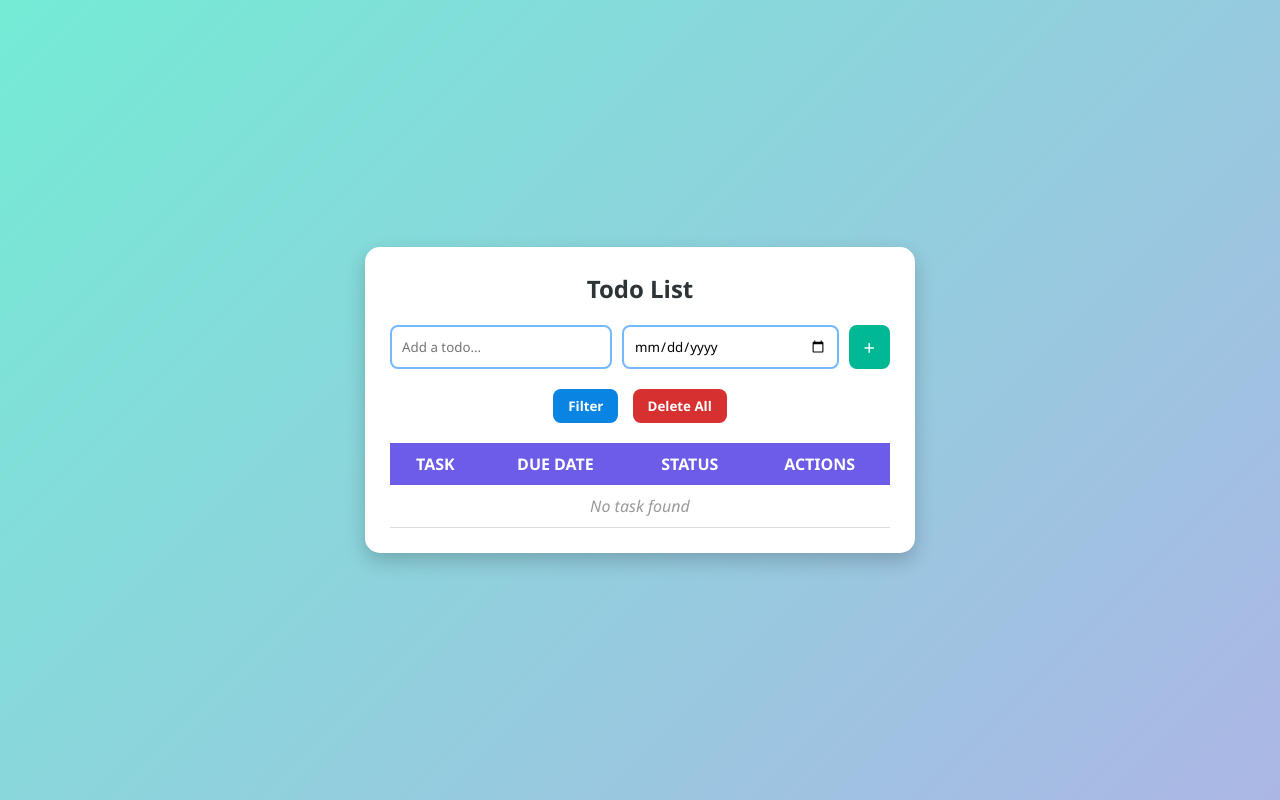
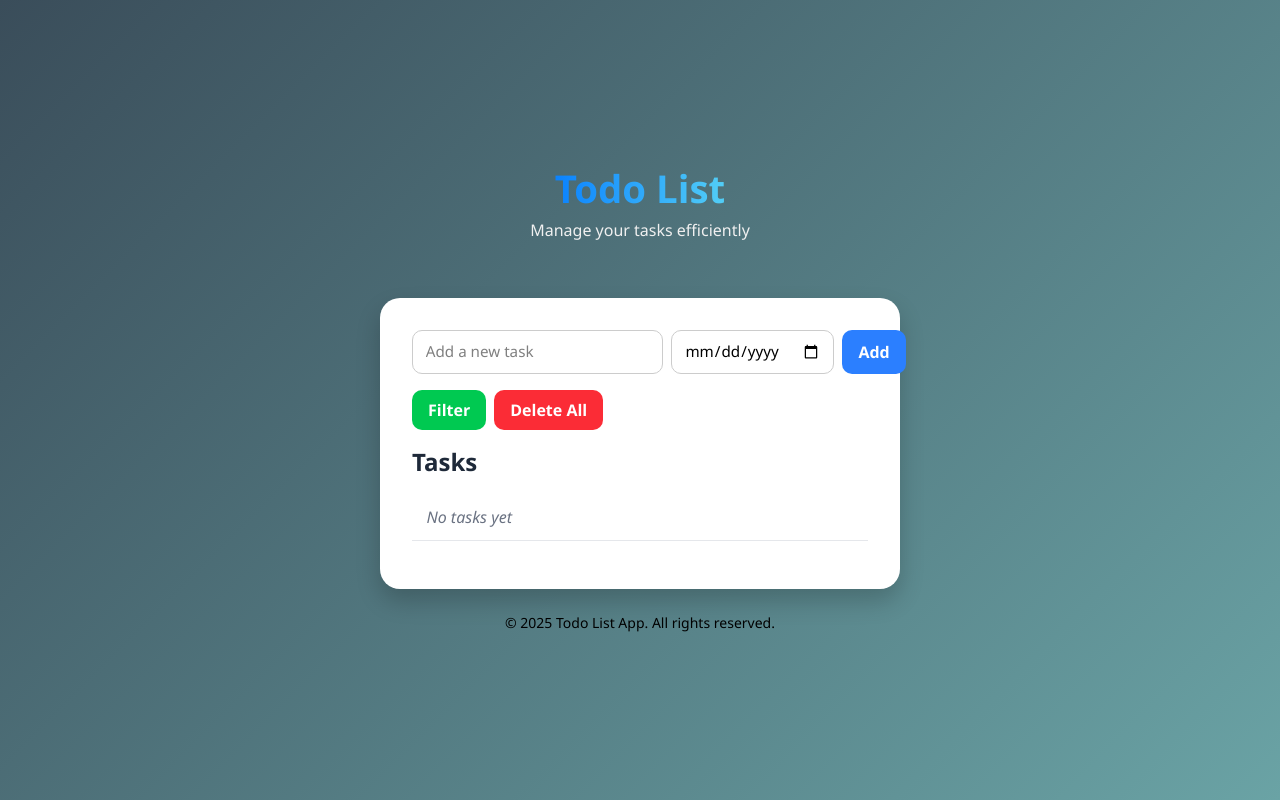
Before and after one commit to Revou-Coding-Camp/codingcamp-18-aug-25-resahm, a plain HTML site: page index.html in a window 1280 px wide. Drawn offline with nearby package versions, Linux system fonts and the light colour scheme; files that its build step writes are made by us from their sources.

Commit message:
Final Mini Project

```diff
--- a/css/style.css
+++ b/css/style.css
@@ -1,146 +1,90 @@
-* {
-  margin: 0;
-  padding: 0;
-  box-sizing: border-box;
-  font-family: "Segoe UI", Tahoma, sans-serif;
+/* Body style */
+body {
+    display: flex;
+    justify-content: center;
+    align-items: center;
+    min-height: 100vh;
+    margin: 0;
+    font-family: 'Segoe UI', Tahoma, Geneva, Verdana, sans-serif;
+    background: linear-gradient(135deg, #3a4d5a, #6aa3a5);
+    padding: 1rem;
 }
 
-body {
-  height: 100vh;
-  display: flex;
-  justify-content: center;
-  align-items: center;
-  background: linear-gradient(135deg, #74ebd5, #ACB6E5);
+/* Container utama */
+main {
+    background: #ffffff;
+    padding: 2rem;
+    border-radius: 20px;
+    box-shadow: 0 12px 25px rgba(0,0,0,0.2);
+    width: 100%;
+    max-width: 520px;
+    animation: fadeIn 0.6s ease;
 }
 
-/* Container */
-.todo-container {
-  background: #fff;
-  padding: 25px;
-  border-radius: 15px;
-  box-shadow: 0 8px 20px rgba(0,0,0,0.2);
-  width: 550px;
-  text-align: center;
-  animation: fadeIn 0.5s ease;
+/* Judul */
+header h1 {
+    font-size: 2.4rem;
+    font-weight: 800;
+    text-align: center;
+    margin-bottom: 0.5rem;
+    background: linear-gradient(90deg, #0077ff, #5dd9f5);
+    -webkit-background-clip: text;
+    -webkit-text-fill-color: transparent;
 }
 
-@keyframes fadeIn {
-  from { opacity: 0; transform: translateY(-20px); }
-  to { opacity: 1; transform: translateY(0); }
+/* Deskripsi kecil di bawah judul */
+header p {
+    text-align: center;
+    color: #f0f0f0;
+    margin-bottom: 2rem;
+    font-size: 1rem;
 }
 
-.todo-container h2 {
-  margin-bottom: 20px;
-  color: #2d3436;
+/* Form input */
+input {
+    border: 1px solid #ccc;
+    padding: 0.6rem 0.8rem;
+    border-radius: 10px;
+    transition: all 0.3s ease;
+    font-size: 0.95rem;
 }
 
-/* Input */
-.input-group {
-  display: flex;
-  gap: 10px;
-  margin-bottom: 15px;
+input:focus {
+    outline: none;
+    border-color: #0077ff;
+    box-shadow: 0 0 8px rgba(0, 119, 255, 0.4);
 }
 
-.input-group input[type="text"],
-.input-group input[type="date"] {
-  flex: 1;
-  padding: 10px;
-  border: 2px solid #74b9ff;
-  border-radius: 8px;
-  outline: none;
-  transition: 0.3s;
+/* Tombol */
+button {
+    transition: all 0.2s ease;
+    cursor: pointer;
+    border-radius: 10px;
+    font-weight: 600;
 }
 
-.input-group input:focus {
-  border-color: #0984e3;
+button:hover {
+    transform: translateY(-2px);
+    box-shadow: 0 5px 14px rgba(0,0,0,0.18);
 }
 
-.add-btn {
-  background: #00b894;
-  color: white;
-  border: none;
-  padding: 0 15px;
-  border-radius: 8px;
-  cursor: pointer;
-  font-size: 20px;
-  transition: 0.3s;
+/* Task List */
+#task-list li {
+    padding: 0.7rem 0.9rem;
+    border-bottom: 1px solid #e5e7eb;
+    transition: all 0.2s ease;
+    display: flex;
+    justify-content: space-between;
+    align-items: center;
 }
 
-.add-btn:hover {
-  background: #019875;
+#task-list li:hover {
+    background: #f9fafb;
+    transform: scale(1.01);
 }
 
-/* Buttons */
-.action-buttons {
-  margin-bottom: 15px;
+/* Animasi muncul */
+@keyframes fadeIn {
+    from { opacity: 0; transform: translateY(15px); }
+    to { opacity: 1; transform: translateY(0); }
 }
-
-.filter-btn, .delete-all-btn {
-  margin: 5px;
-  padding: 8px 15px;
-  border: none;
-  border-radius: 8px;
-  cursor: pointer;
-  color: white;
-  font-weight: bold;
-  transition: 0.3s;
-}
-
-.filter-btn { background: #0984e3; }
-.filter-btn:hover { background: #0652DD; }
-
-.delete-all-btn { background: #d63031; }
-.delete-all-btn:hover { background: #b71540; }
-
-/* Table */
-table {
-  width: 100%;
-  border-collapse: collapse;
-  margin-top: 10px;
-}
-
-th {
-  background: #6c5ce7;
-  color: white;
-  padding: 10px;
-  text-transform: uppercase;
-}
-
-td {
-  padding: 10px;
-  border-bottom: 1px solid #ddd;
-  text-align: center;
-}
-
-.no-task {
-  color: #999;
-  font-style: italic;
-}
-
-/* Status badge */
-.status-pending {
-  color: #e17055;
-  font-weight: bold;
-}
-
-.status-done {
-  color: #00b894;
-  font-weight: bold;
-}
-
-/* Action buttons */
-.action-btn {
-  margin: 0 3px;
-  padding: 5px 10px;
-  border: none;
-  border-radius: 6px;
-  cursor: pointer;
-  transition: 0.2s;
-  color: #fff;
-}
-
-.complete-btn { background: #55efc4; }
-.complete-btn:hover { background: #00b894; }
-
-.delete-btn { background: #ff7675; }
-.delete-btn:hover { background: #d63031; }
--- a/index.html
+++ b/index.html
@@ -1,40 +1,65 @@
 <!DOCTYPE html>
 <html lang="en">
+
 <head>
-  <meta charset="UTF-8">
-  <meta name="viewport" content="width=device-width, initial-scale=1.0">
-  <title>Todo List</title>
-  <link rel="stylesheet" href="style.css">
+    <meta charset="UTF-8">
+    <meta name="viewport" content="width=device-width, initial-scale=1.0">
+    <title>Todo List</title>
+
+    <!-- CSS External -->
+    <link rel="stylesheet" href="css/style.css">
+
+    <!-- Tailwind CSS CDN -->
+    <script src="https://cdn.jsdelivr.net/npm/@tailwindcss/browser@4"></script>
 </head>
-<body>
 
-  <div class="todo-container">
-    <h2>Todo List</h2>
-    <div class="input-group">
-      <input type="text" id="taskInput" placeholder="Add a todo...">
-      <input type="date" id="dateInput">
-      <button class="add-btn" onclick="addTask()">+</button>
-    </div>
-    <div class="action-buttons">
-      <button class="filter-btn" onclick="filterTasks()">Filter</button>
-      <button class="delete-all-btn" onclick="deleteAll()">Delete All</button>
-    </div>
+<body class="min-h-screen flex flex-col items-center justify-between p-6 bg-gray-50">
 
-    <table>
-      <thead>
-        <tr>
-          <th>Task</th>
-          <th>Due Date</th>
-          <th>Status</th>
-          <th>Actions</th>
-        </tr>
-      </thead>
-      <tbody id="taskList">
-        <tr><td colspan="4" class="no-task">No task found</td></tr>
-      </tbody>
-    </table>
-  </div>
+    <!-- Hero Website -->
+    <header class="mb-6 text-center">
+        <h1 class="text-4xl font-bold text-blue-700">Todo List</h1>
+        <p class="text-gray-600">Manage your tasks efficiently</p>
+    </header>
 
-  <script src="script.js"></script>
+    <!-- Main Content, Todo List Form, List Todo -->
+    <main class="w-full max-w-xl bg-white shadow-md rounded-2xl p-6">
+        <!-- Form -->
+        <form class="flex gap-2 mb-4">
+            <input type="text" id="task-input" placeholder="Add a new task"
+                class="flex-1 border p-2 rounded focus:ring-2 focus:ring-blue-500 outline-none">
+            <input type="date" id="due-date-input"
+                class="border p-2 rounded focus:ring-2 focus:ring-blue-500 outline-none">
+            <button type="button" onclick="validateForm();"
+                class="bg-blue-500 hover:bg-blue-600 text-white px-4 rounded">Add</button>
+        </form>
+
+        <!-- Action button section -->
+        <section class="flex gap-2 mb-4">
+            <button class="bg-green-500 hover:bg-green-600 text-white px-4 py-2 rounded">Filter</button>
+            <button onclick="deleteAll()" class="bg-red-500 hover:bg-red-600 text-white px-4 py-2 rounded">Delete All</button>
+        </section>
+
+        <!-- List of Task -->
+        <section>
+            <header>
+                <h2 class="text-2xl font-semibold text-gray-800">Tasks</h2>
+            </header>
+
+            <ul class="my-4 divide-y divide-gray-200" id="task-list">
+                <li class="py-2">Task 1</li>
+                <li class="py-2">Task 2</li>
+                <li class="py-2">Task 3</li>
+                <li class="py-2">Task 4</li>
+            </ul>
+        </section>
+    </main>
+
+    <footer class="mt-6 text-sm text-white-500">
+        <span>&copy; 2025 Todo List App. All rights reserved.</span>
+    </footer>
+
+    <!-- JS External -->
+    <script src="js/script.js"></script>
 </body>
+
 </html>
--- /dev/null
+++ b/js/script.js
@@ -0,0 +1,66 @@
+console.log("Todo List App Loaded");
+
+let listTodo = [];
+
+/// Validate Form Inputs
+function validateForm() {
+    /// DOM Form Elements
+    const taskInput = document.getElementById("task-input");
+    const dueDateInput = document.getElementById("due-date-input");
+
+    if (taskInput.value.trim() === '' || dueDateInput.value.trim() === '') {
+        alert("Please enter a task and select a due date.");
+    } else {
+        addTodo(taskInput.value, dueDateInput.value);
+
+        // Clear input setelah tambah
+        taskInput.value = '';
+        dueDateInput.value = '';
+    }
+}
+
+/// Add a new Todo
+function addTodo(task, dueDate) {
+    listTodo.push({
+        task: task,
+        dueDate: dueDate
+    });
+
+    renderTodoList();
+}
+
+/// Render the Todo List
+function renderTodoList() {
+    const taskList = document.getElementById("task-list");
+    taskList.innerHTML = '';
+
+    if (listTodo.length === 0) {
+        taskList.innerHTML = `<li class="text-gray-500 italic">No tasks yet</li>`;
+        return;
+    }
+
+    for (let i = 0; i < listTodo.length; i++) {
+        taskList.innerHTML += `
+            <li class="flex justify-between items-center border-b py-2">
+                <span>${listTodo[i].task} <span class="text-sm text-gray-500">(Due: ${listTodo[i].dueDate})</span></span>
+                <button onclick="deleteTodo(${i})" class="bg-red-500 hover:bg-red-600 text-white px-2 py-1 rounded text-sm">Delete</button>
+            </li>`;
+    }
+}
+
+/// Delete specific Todo
+function deleteTodo(index) {
+    listTodo.splice(index, 1);
+    renderTodoList();
+}
+
+/// Delete all Todos
+function deleteAll() {
+    if (confirm("Are you sure you want to delete all tasks?")) {
+        listTodo = [];
+        renderTodoList();
+    }
+}
+
+// Initial render
+renderTodoList();
```
